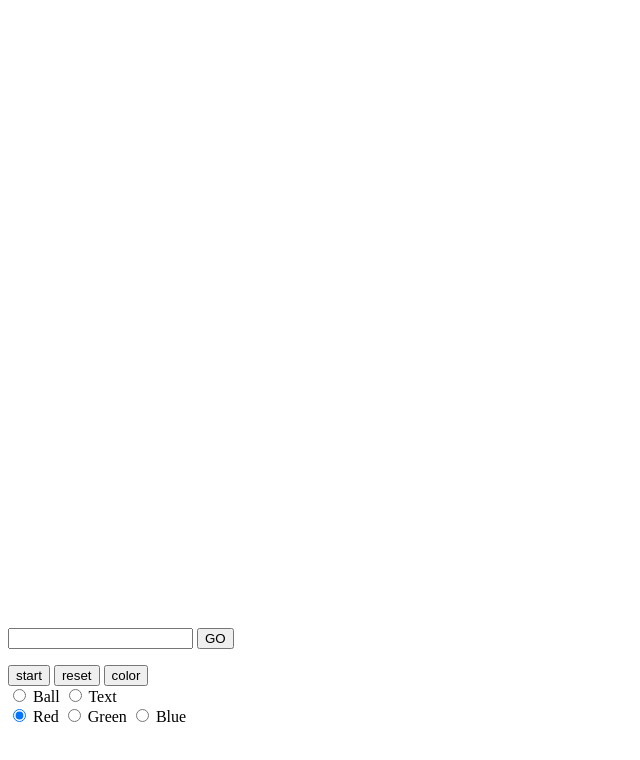
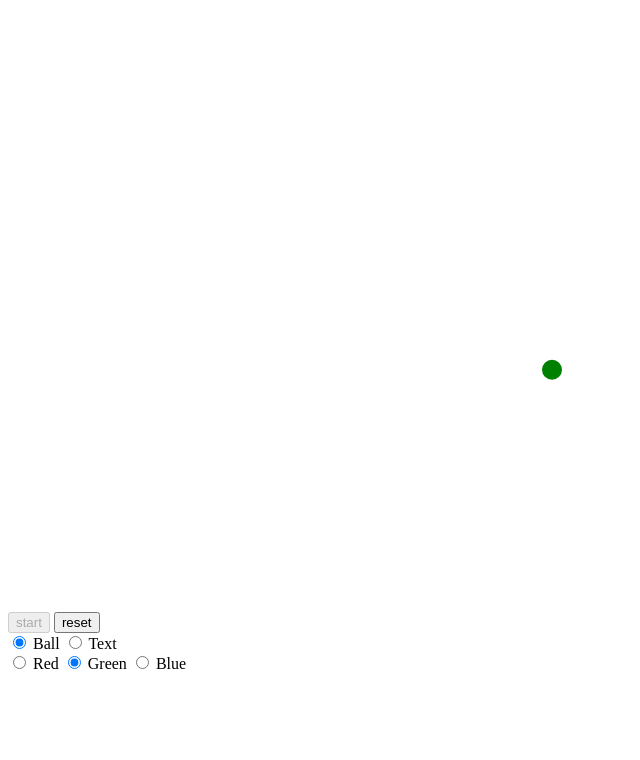
Before and after one commit to amoyR/bouncingBall, a website: page index.html in a window 1280 px wide. Both pictures are taken after a click on the button "start". Shown: the whole page, without its empty margins (0-640 px from the left). Drawn offline with Linux system fonts and the light colour scheme.

Commit message:
Refactoring　bouncingObject

```diff
--- a/index.html
+++ b/index.html
@@ -11,8 +11,8 @@
  </style>
  <body>
   <canvas id="canvas" width="825" height="600"></canvas>
-  <!--p id = "jsTime"></p-->
-  <!--p id = "frameTime"></p-->
+  <!--p id = "jsTime"></p>
+  <!--p id = "frameTime"></p>
   <!--input type = "range" id = "radiusSlider" min =" 0" max = "100" step = "10"/>+
   <!--p>Radius is <span id = "radius"></span></p-->
 
@@ -24,26 +24,28 @@
   -<input type = "range" id = "gSlider" min ="-1" max = "-0.1" step = "0.1" style="text-align:right"/>+
   <p>g is <span id = "g"></span></p>
   </div-->
-  <p>
+  <!--p>
   <input type = "text" id = "msg">
   <input type = "button" value = "GO" id = "goButton">
-  </p>
+  </p-->
   <div>
-  <input type = "button" id = "start" value = "start" onclick = "startAnime()"/>
-  <input type = "button" id = "str" value = "reset" onclick = "resetAnime()"/>
-  <input type = "button" id = "color" value = "color" onclick = "colorChange()"/>
+  <input type = "button" id = "start" value = "start" onclick = "startAnimation()"/>
+  <input type = "button" id = "str" value = "reset" onclick = "resetAnimation()"/>
+  <!--input type = "button" id = "color" value = "color" onclick = "colorChange()"/-->
   </div>
 
-  <form>
-  <input type="radio" name = "draw" id = "Ball" onchange = "drawBouncingParticle()" > Ball
-  <input type="radio" name = "draw" id = "Character" onchange = "drawBouncingText()" > Text
+  <form id = "objectType">
+  <input type="radio" name = "draw" id = "Ball" value = "ball" onchange = "objectStatus()" checked> Ball
+  <input type="radio" name = "draw" id = "Character" value = "text" onchange = "objectStatus()"> Text
   </form>
 
-  <form name = "colorForm"></form>
-  <input type="radio" name="color" value= "red" id = "colorRadioR" onchange = "colorChange(this.value)" checked> Red
-  <input type="radio" name="color" value = "green" id = "colorRadioG" onchange = "colorChange(this.value)"> Green
-  <input type="radio" name="color" value = "blue" id = "colorRadioB" onchange = "colorChange(this.value)"> Blue
+  <form id = "colorType">
+  <input type="radio" name="color" value= "red" id = "colorRadioR" onchange = "objectStatus()"  > Red
+  <input type="radio" name="color" value = "green" id = "colorRadioG" onchange = "objectStatus()" checked> Green
+  <input type="radio" name="color" value = "blue" id = "colorRadioB" onchange = "objectStatus()"> Blue
   </form>
+
+
 
   <script type="text/javascript" src="textAnimation.js"></script>
  </body>
--- a/textAnimation.js
+++ b/textAnimation.js
@@ -1,119 +1,204 @@
 const canvas = document.getElementById("canvas")
 const ctx    = canvas.getContext("2d")
-ctx.font     = "20px sans-serif"
 
-class Particle {
-  constructor(x, y, vx, vy, r, g, color) {
-    this.x     = x
-    this.y     = y
-    this.vx    = vx
-    this.vy    = vy
-    this.r     = r
-    this.g     = g
+class Ball {
+  constructor(r, color, canvas) {
+    this.r = r
     this.color = color
+    this.canvas = canvas
   }
-  render() {
-    ctx.clearRect(0, 0, canvas.width, canvas.height)
+
+  isColliding(y) {
+    return y + this.r > this.canvas.height
+  }
+
+  boundaryAligment() {
+    return this.canvas.height - this.r
+  }
+
+  render(x, y) {
+    ctx.clearRect(0, 0, this.canvas.width, this.canvas.height)
     ctx.beginPath()
-    ctx.arc(this.x, this.y, this.r, 0, Math.PI * 2, true)
+    ctx.arc(x, y, this.r, 0, Math.PI * 2, true)
     ctx.fillStyle = this.color
     ctx.fill()
     ctx.closePath()
   }
-  update() {
-    this.x  += this.vx
-    this.vy += this.g
-    this.y  += this.vy
 
-    if(this.y + this.r > canvas.height){
-      this.vx *= 0.7
-      this.vy *= -0.7
-      this.y   = canvas.height - this.r
-    }
-    this.render()
-  }
-}
-
-const particleInitialX  = 100
-const particleInitialY  = 100
-const particleInitialVX = 3
-const particleInitialVY = -5
-const radius            = 20
-const g                 = 0.2
-const color             = "#800080"
-
-const particle = new Particle(particleInitialX, particleInitialY, particleInitialVX, particleInitialVY, radius, g, color)
-
-function drawBouncingParticle (){
-  particle.update()
-  window.requestAnimationFrame(drawBouncingParticle)
 }
 
 class Text {
-  constructor(x, y, vx, vy, g, text, color) {
-    this.x     = x
-    this.y     = y
-    this.vx    = vx
-    this.vy    = vy
-    this.g     = g
-    this.text  = text
+  constructor(textContent, color, canvas) {
+    this.textContent =  textContent
     this.color = color
+    this.canvas = canvas
   }
-  render() {
-    ctx.clearRect(0, 0, canvas.width, canvas.height)
+
+  isColliding(y) {
+    return y > this.canvas.height
+  }
+
+  boundaryAligment() {
+    return this.canvas.height
+  }
+
+  render(x, y){
+    ctx.font = "20px sans-serif"
+    ctx.clearRect(0, 0, this.canvas.width, this.canvas.height)
     ctx.beginPath()
     ctx.fillStyle = this.color
-    ctx.fillText(this.text, this.x, this.y)
+    ctx.fillText(this.textContent, x, y)
     ctx.fillStyle = this.color
     ctx.fill()
     ctx.closePath()
   }
+}
+
+
+
+class BounceEngine {
+  constructor(x, y, vx, vy, g, objectType) {
+    this.x  = x
+    this.y  = y
+    this.vx = vx
+    this.vy = vy
+    this.g  = g
+
+    this.setObjectType(objectType)
+  }
+
+  setObjectType(bt) {
+    this.objectType = bt
+  }
+
   update() {
+    this.vy += this.g
+
     this.x  += this.vx
-    this.vy += this.g
     this.y  += this.vy
 
-
-    //console.log(`y: ${this.y} text: ${this.text}`)
-
-    if(this.y > canvas.height){
+    if( this.objectType.isColliding(this.y) ){
       this.vx *= 0.7
       this.vy *= -0.7
-      this.y   = canvas.height
+
+      this.y   = this.objectType.boundaryAligment()
     }
-    this.render()
+
+    this.objectType.render(this.x, this.y)
+  }
+
+}
+
+const initialX    = 100
+const initialY    = 100
+const initialVX   = 3
+const initialVY   = -5
+const g           = 0.2
+let   objectType
+
+//const text = new Text("Hello", "#000000", canvas)
+//const ball = new Ball(10, "#000000", canvas)
+const bounceEngine = new BounceEngine(initialX, initialY, initialVX, initialVY, g, objectType)
+
+function startAnimation(){
+  bounceEngine.update()
+  window.requestAnimationFrame(startAnimation)
+  document.getElementById("start").disabled = true
+}
+function objectStatus(){
+
+
+  //const obelm = document.getElementById("objectStatus")
+  //const obradio = document.querySelector('[name="draw"]:checked');
+  //const obval = obradio.value;
+  //console.log(obval)
+  //const elm = document.getElementById("objectStatus")
+  //const radio = document.querySelector('[name="color"]:checked');
+  //const val = radio.value;
+  //console.log(val)
+
+  //console.log(`draw: ${draw}`)
+  const objectTypeValue = getValue(objectType, "draw")
+  const objectColorValue = getValue(colorType, "color")
+  console.log(objectTypeValue)
+  console.log(objectColorValue)
+
+
+  //const objectStatusElm = document.getElementById("objectStatus")
+  //const colorFormElmName = objectStatusElm.color
+  //console.log(colorFormElmName)
+  //console.log(colorFormElmName.value)
+  //const objectStatusElmName = objectStatusElm.draw
+  //console.log(objectStatusElmName)
+  if (objectTypeValue == "ball"){
+    console.log("ball")
+    const ball = new Ball(10, objectColorValue, canvas)
+    bounceEngine.setObjectType(ball)
+  } else {
+    const text = new Text("Hello", objectColorValue, canvas)
+    bounceEngine.setObjectType(text)
   }
 }
-
-const textInitialX  = 100
-const textInitialY  = 100
-const textInitialVX = 3
-const textInitialVY = -5
-let   textContent   = "Hello"
-
-const text = new Text(textInitialX, textInitialY, textInitialVX, textInitialVY, g, textContent, color)
-
-function drawBouncingText (){
-  text.update()
-  window.requestAnimationFrame(drawBouncingText)
+objectStatus()
+function getValue (id, typeName){
+  const elm = document.getElementById("id")
+  //const elmName = document.querySelector('[name="typeName"]:checked')
+  const elmName = document.querySelector(`[name="${typeName}"]:checked`)
+  console.log(elmName)
+  const val = elmName.value
+  return val
 }
 
-function resetAnime(){
-  particle.x  = particleInitialX
-  particle.y  = particleInitialY
-  particle.vx = particleInitialVX
-  particle.vy = particleInitialVY
-  text.x      = textInitialX
-  text.y      = textInitialY
-  text.vx     = textInitialVX
-  text.vy     = textInitialVY
+
+
+//function drawBouncingBall(){
+//  const ball = new Ball(10, "#000000", canvas)
+//  bounceEngine.setObjectType(ball)
+//  console.log("hello")
+//}
+//
+//function drawBouncingText(){
+//  const text = new Text("Hello", "#000000", canvas)
+//  bounceEngine.setObjectType(text)
+//}
+//
+//
+////const redRadioElm = document.getElementById("colorRadioR")
+////ball.color = redRadioElm.value
+////text.color = redRadioElm.value
+//function changeColor(){
+//  const colorFormElm = document.getElementById("objectStatus")
+//  const objectStatusElmName = objectStatusElm.color
+//  const len = objectStatusElmName.length
+//  for (let i = 0; i < len; i++){
+//    if (objectStatusElmName.item(i).checked){
+//      checkValue = objectStatusElmName.item(i).value;
+//      if (checkValue == "ball"){
+//        const ball = new Ball(10, "#000000", canvas)
+//        bounceEngine.setObjectType(ball)
+//      } else {
+//        const text = new Text("Hello", "#000000", canvas)
+//        console.log(text.textContent)
+//        bounceEngine.setObjectType(text)
+//      }
+//    }
+//  }
+//}
+//  //ball.color = val
+//  //text.color = val
+//}
+
+//const textBox  = document.getElementById("msg")
+//const goButton = document.getElementById("goButton")
+//goButton.addEventListener("click", setText)
+//
+//function setText(){
+//  text.textContent = textBox.value
+//}
+
+function resetAnimation(){
+  bounceEngine.x  = initialX
+  bounceEngine.y  = initialY
+  bounceEngine.vx = initialVX
+  bounceEngine.vy = initialVY
 }
-
-const textBox  = document.getElementById("msg")
-const goButton = document.getElementById("goButton")
-goButton.addEventListener("click", setText)
-
-function setText(){
-  text.text = textBox.value
-  console.log(text.text)
-}
```
